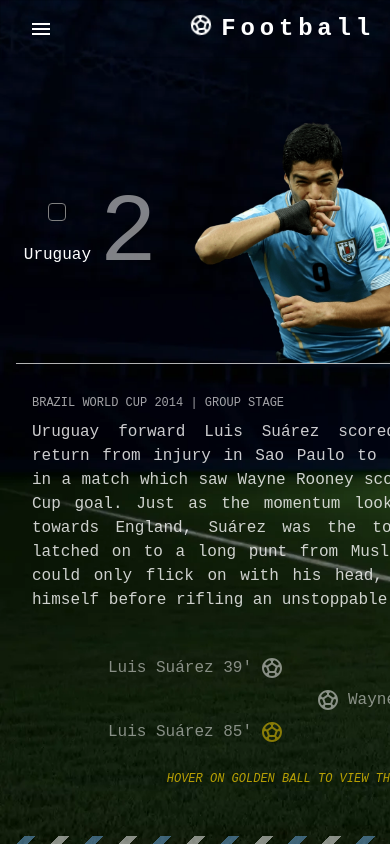
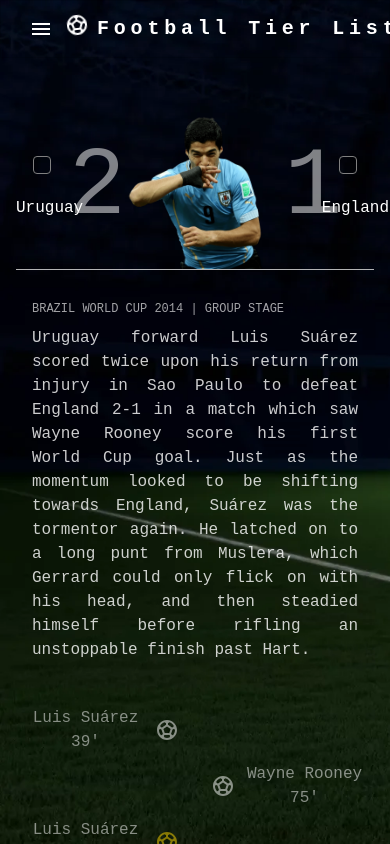
Before and after one commit to FoxtrotPipe/football-page, a React (Vite) app: page / in a window 390 px wide. Shown: the top 844 px of the page. Built offline with nearby package versions, Linux system fonts and the light colour scheme; some icons are missing.

Commit message:
Fix mobile view

```diff
--- a/src/App.css
+++ b/src/App.css
@@ -1,7 +1,7 @@
 #root {
-  height: 100%;
-  width: 100%;
-  margin: 0 auto;
+  height: 100vh;
+  width: 100vw;
+  margin: 0;
   text-align: center;
   background-image: url("assets/bg.webp");
   background-size: cover;
--- a/src/components/ResponsiveAppBar.tsx
+++ b/src/components/ResponsiveAppBar.tsx
@@ -103,7 +103,7 @@
           </Box>
           <Link to='/'>
             <Typography
-              variant="h5"
+              variant="h6"
               noWrap
               sx={{
                 mr: 2,
```
